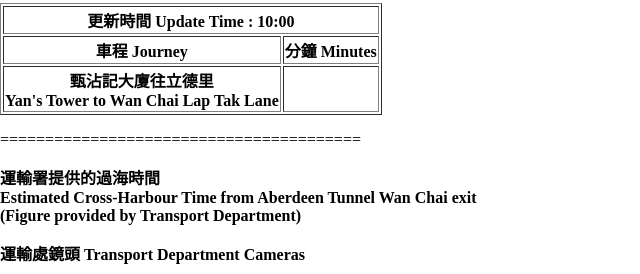
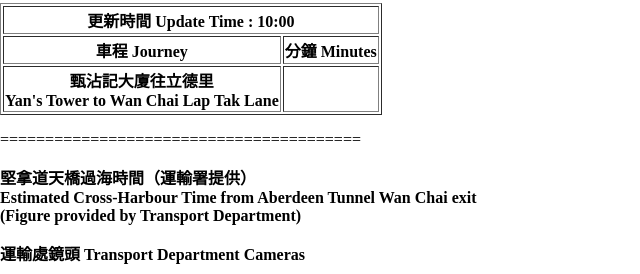
Before and after one commit to hkabdtunnel/abdtraffic, a plain HTML site: page index.html in a window 1280 px wide. Shown: the part 831-1105 px from the top of the page, without its empty margins (0-640 px from the left). Drawn offline with Linux system fonts and the light colour scheme; some packages are replaced by stand-ins of ours; no server answers; a script that the page names is missing.

Commit message:
Update index.html

```diff
--- a/index.html
+++ b/index.html
@@ -59,7 +59,7 @@
 
 <!-- CHT Time -->
     <p>========================================</p>
-    <p><b>運輸署提供的過海時間<br>Estimated Cross-Harbour Time from Aberdeen Tunnel Wan Chai exit<br>(Figure provided by Transport Department)</b><p>
+    <p><b>堅拿道天橋過海時間（運輸署提供）<br>Estimated Cross-Harbour Time from Aberdeen Tunnel Wan Chai exit<br>(Figure provided by Transport Department)</b><p>
     <script type="text/javascript" src="crossharbourTime/crossharbourtime.js"></script>
     <script>getcrossharbourtime();</script>
 
```
